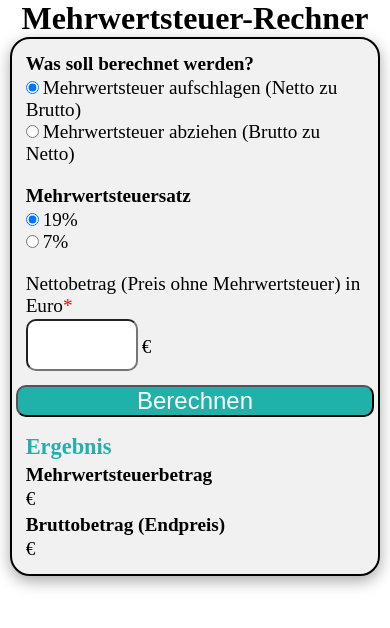
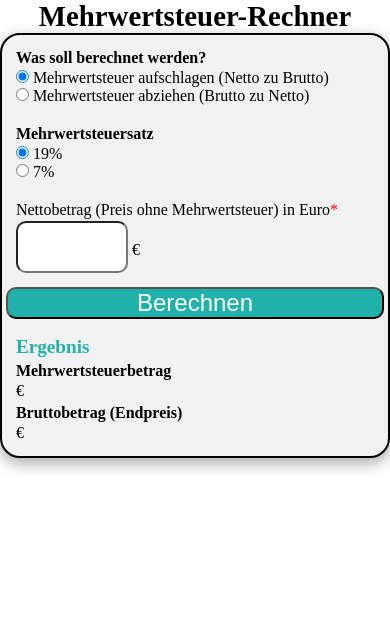
Before and after one commit to Romantev/Project_Mehrwertsteuer-Rechner, a plain HTML site: page index.html in a window 390 px wide. Drawn offline with Linux system fonts and the light colour scheme.

Commit message:
edit media queries

```diff
--- a/assets/css/style.css
+++ b/assets/css/style.css
@@ -88,25 +88,26 @@ input[type="submit"] {
 
 @media screen and (max-width: 650px) {
   main {
-    height: 100%;
+    height: auto;
   }
 
   section {
-    width: 95%;
+    width: 100%;
   }
 
   h1 {
-    font-size: 2rem;
+    font-size: 1.8rem;
+    text-align: center;
   }
 
   h2,
   p,
   label {
-    font-size: 1.2rem;
+    font-size: 1rem;
   }
 
   h3 {
-    font-size: 1.4rem;
+    font-size: 1.2rem;
   }
 
   input[type="number"] {
```
